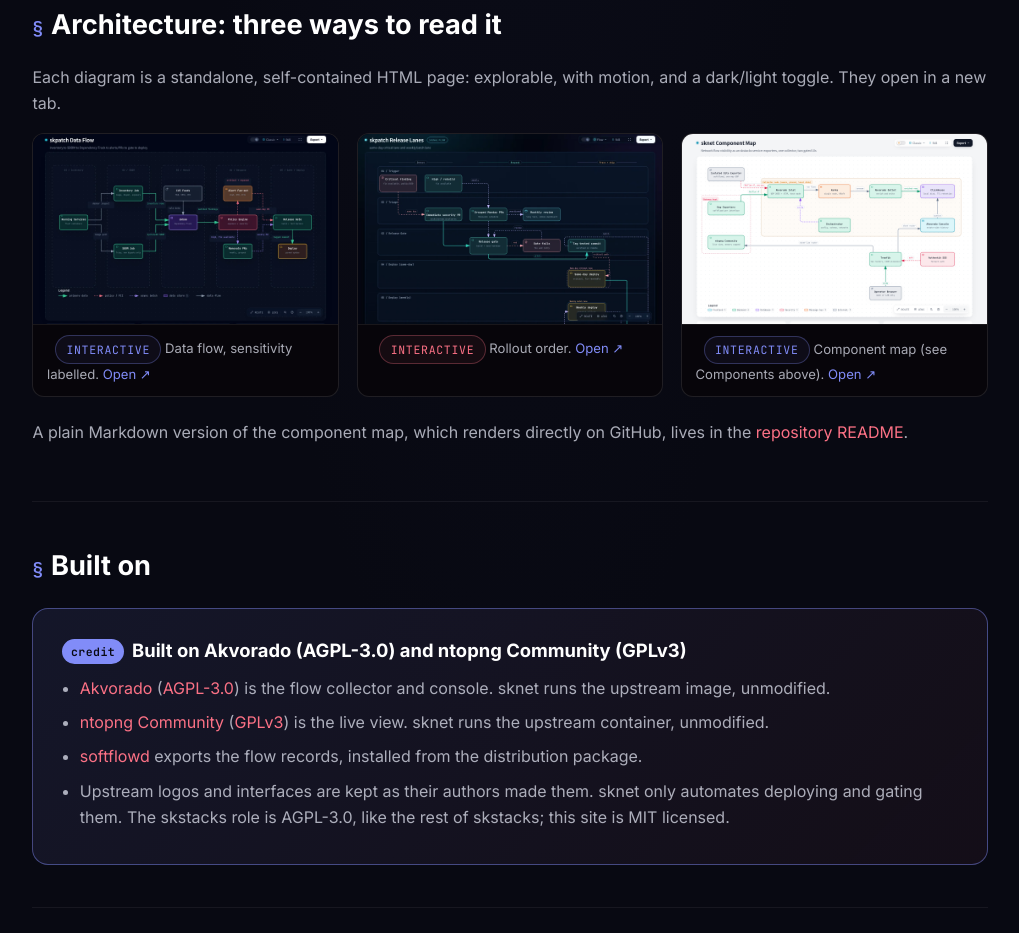
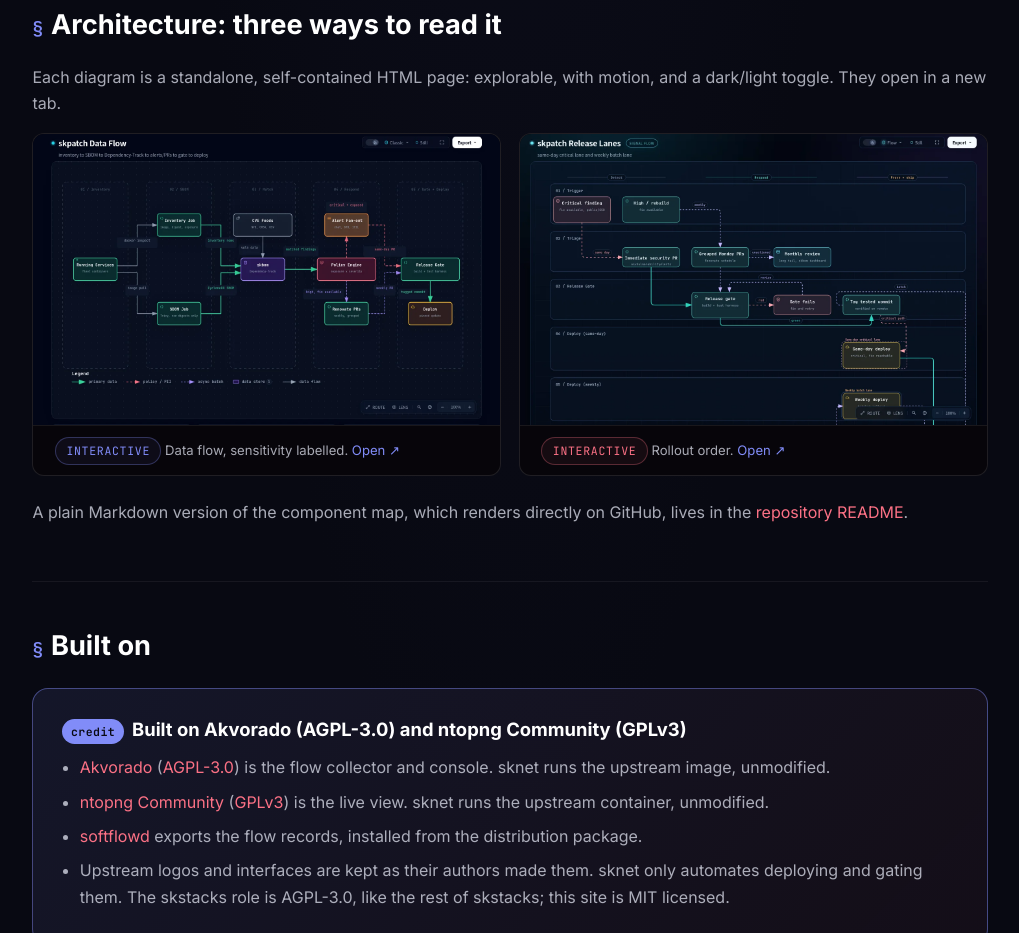
Before and after one commit to smilinTux/sknet-skworld-io, a plain HTML site: page index.html in a window 1280 px wide. Shown: the part 4419-5352 px from the top of the page, without its empty margins (130-1149 px from the left). Drawn offline with Linux system fonts and the light colour scheme.

Commit message:
fix: unambiguous licence footer, drop duplicate figure, llms licence wording
Co-Authored-By: Claude Opus 5.5 <noreply@anthropic.com>

```diff
--- a/index.html
+++ b/index.html
@@ -264,10 +264,6 @@ gateway interfaces --live capture--> ntopng --> live view</div>
           <img src="img/diagram-workflow.png" alt="sknet rollout order: pick a data node, list hops, deploy the stack and port allowlist, run the exporter play, optionally the live play, then verify flows" loading="lazy">
           <figcaption><span class="pill weekly">Interactive</span> Rollout order. <a href="diagrams/sknet.workflow.html" target="_blank" rel="noopener">Open ↗</a></figcaption>
         </figure>
-        <figure class="shot">
-          <img src="img/diagram-architecture.png" alt="sknet component map with the collector node and gateway host boundaries" loading="lazy">
-          <figcaption><span class="pill live">Interactive</span> Component map (see Components above). <a href="diagrams/sknet.architecture.html" target="_blank" rel="noopener">Open ↗</a></figcaption>
-        </figure>
       </div>
       <p style="margin-top:1.4rem">A plain Markdown version of the component map, which renders directly on GitHub, lives in the <a href="https://github.com/smilinTux/sknet-skworld-io#component-map" target="_blank" rel="noopener">repository README</a>.</p>
     </section>
```
Also changed, not shown: docs.html (+1 -1 lines), llms.txt.
